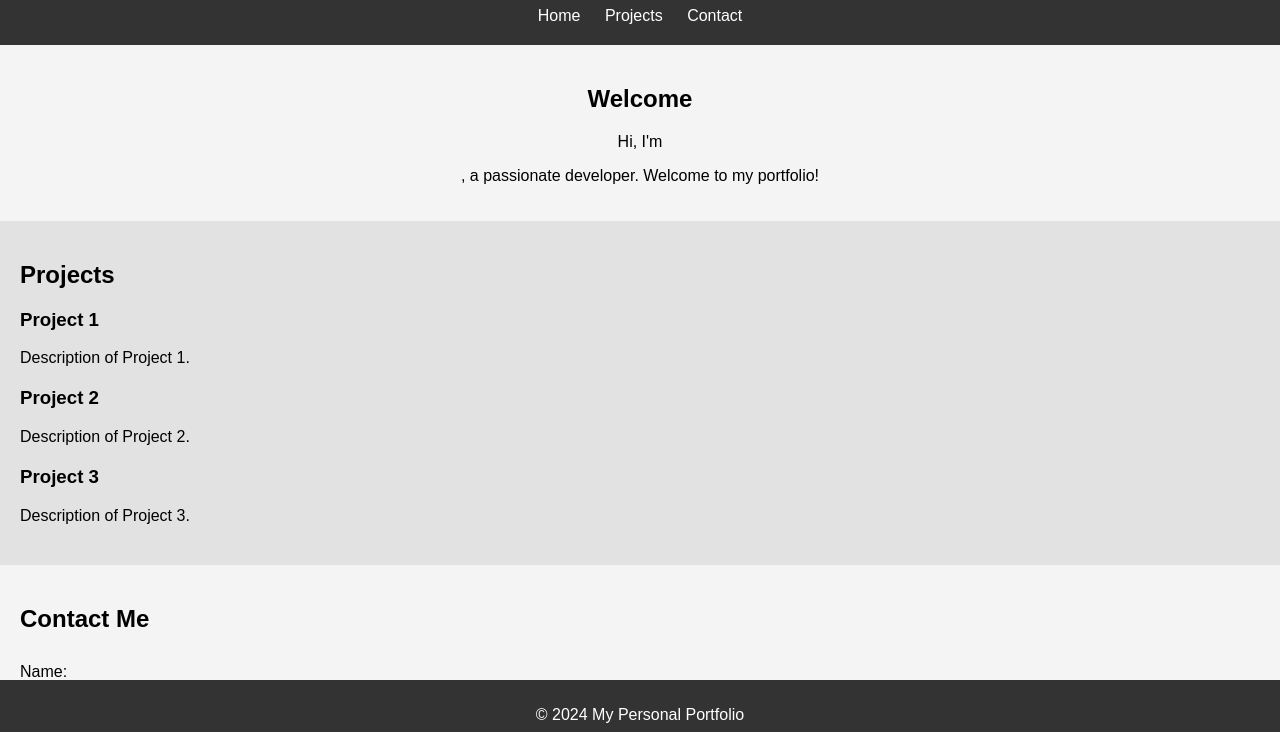
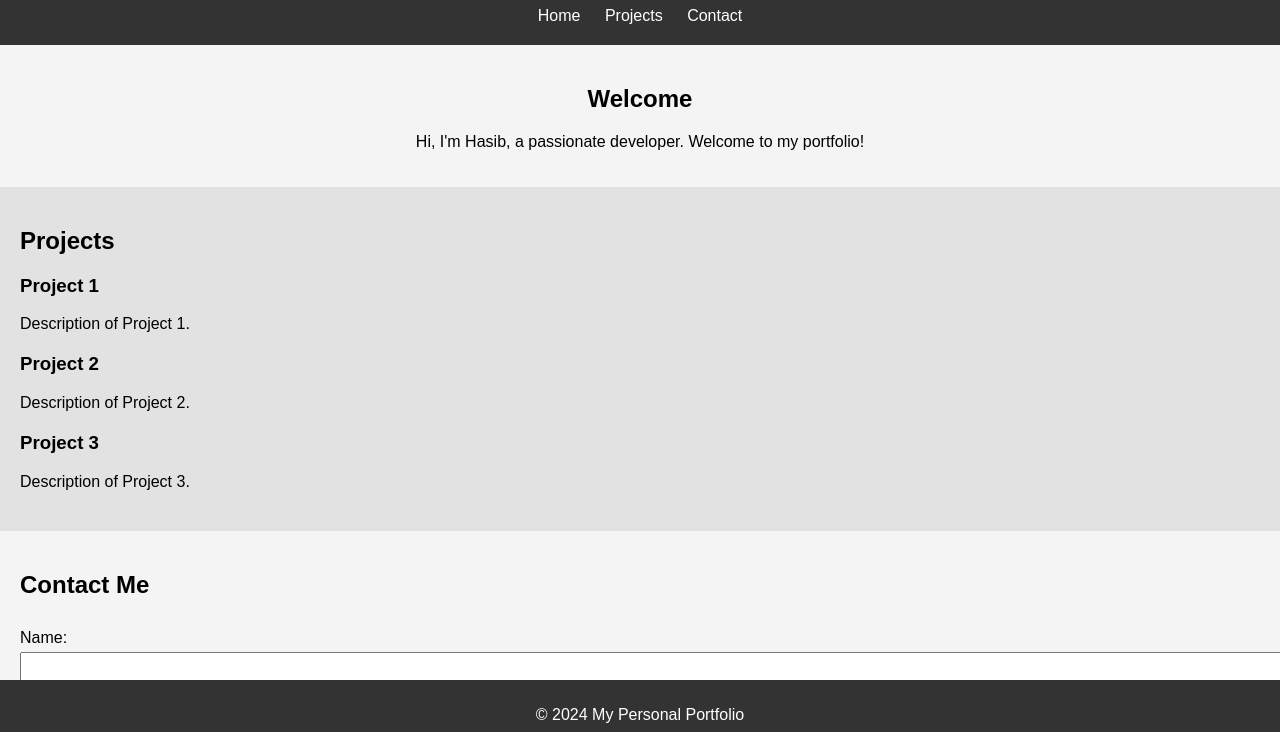
Before and after one commit to hasib-prog/hasib-prog.github.io, a plain HTML site: page index.html in a window 1280 px wide. Shown: the part 50-782 px from the top of the page. Drawn offline with Linux system fonts and the light colour scheme.

Commit message:
Update name to Hasib

```diff
--- a/index.html
+++ b/index.html
@@ -18,7 +18,7 @@
 
     <section id="home">
         <h2>Welcome</h2>
-        <p>Hi, I'm <div Hasib=""></div>, a passionate developer. Welcome to my portfolio!</p>
+        <p>Hi, I'm Hasib, a passionate developer. Welcome to my portfolio!</p>
     </section>
 
     <section id="projects">
```
